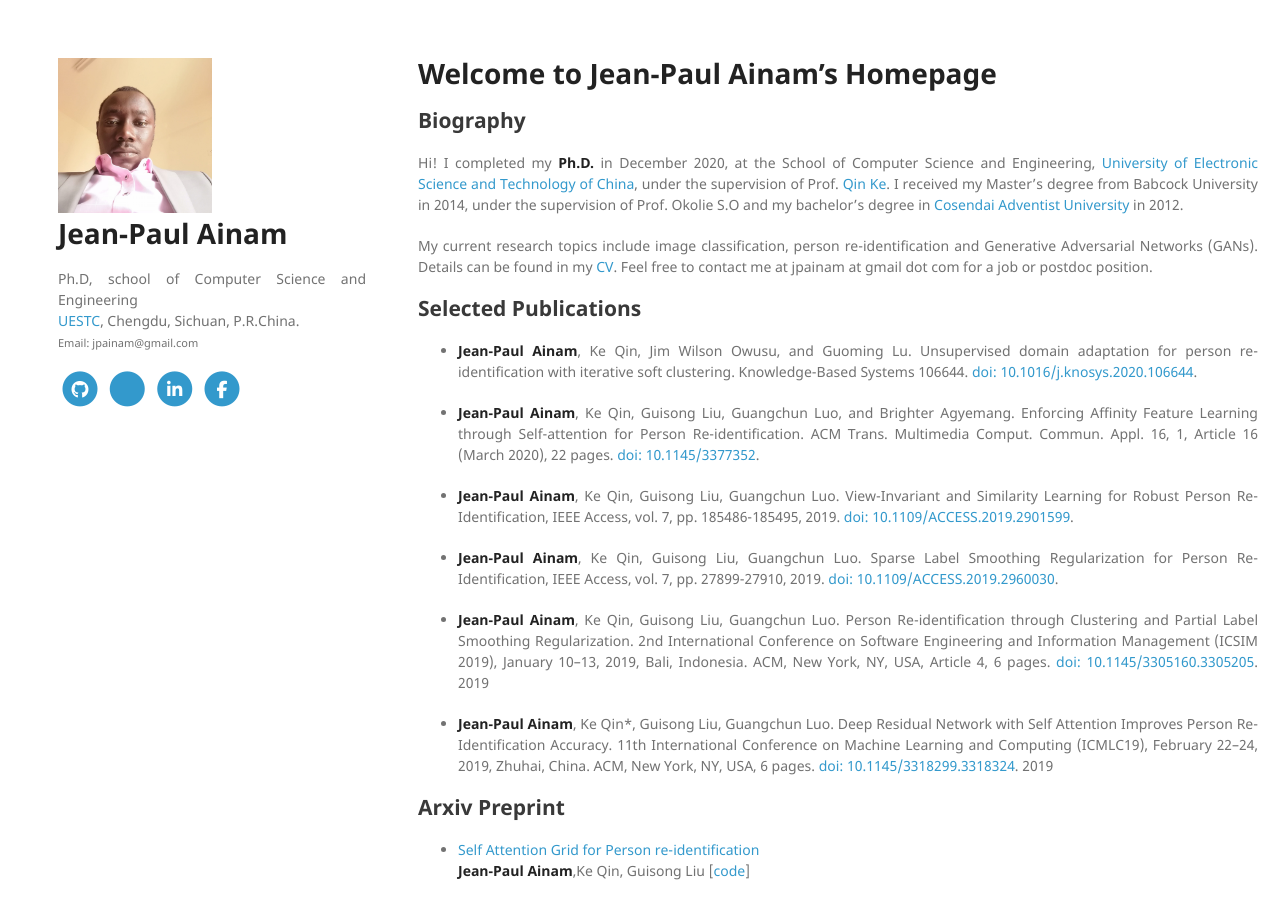
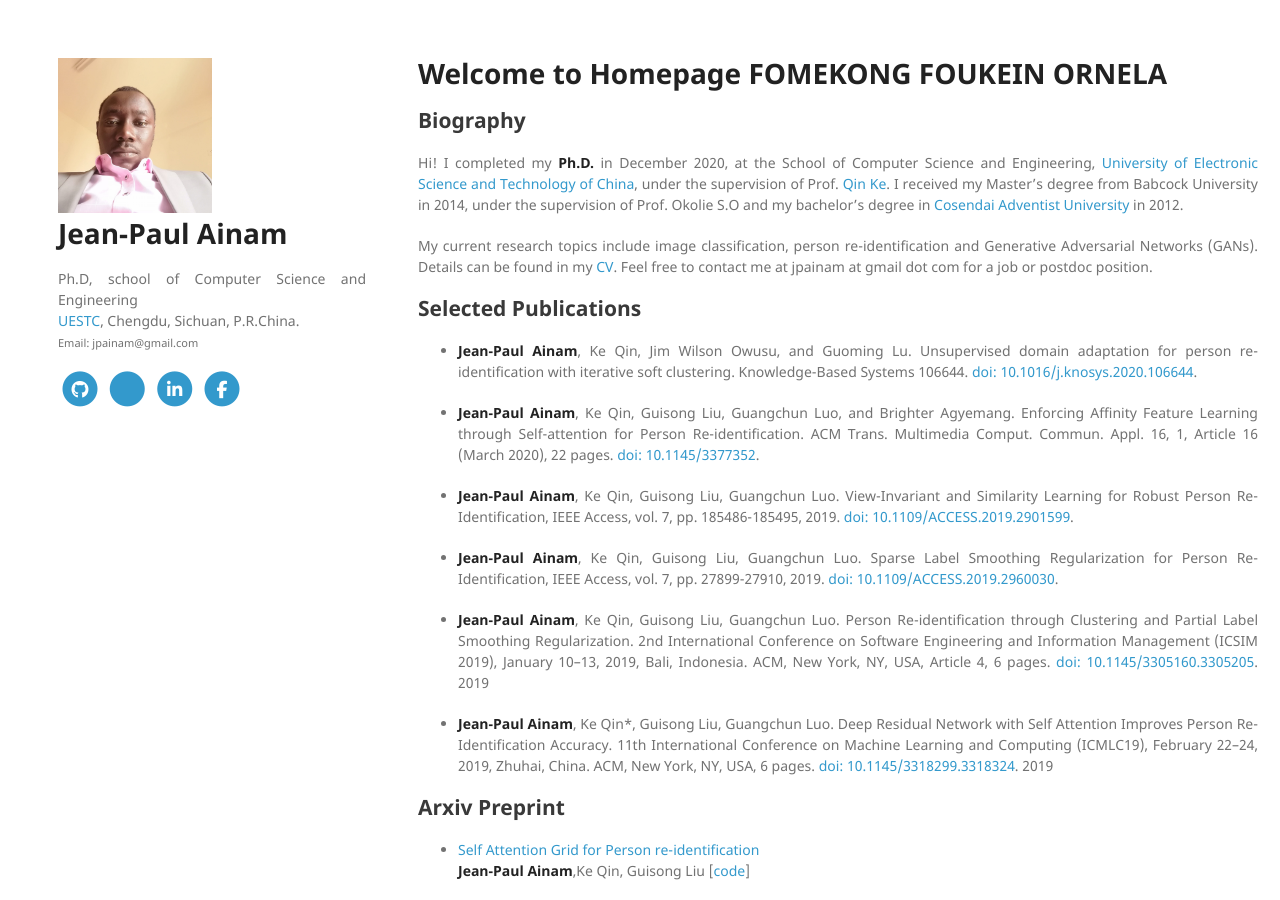
Before and after one commit to ornela1998/ornela1998.github.io, a Jekyll site: the page built from index.md, in a window 1280 px wide and 900 px high. Built offline with Jekyll 4.4.1, drawn with Linux system fonts in a browser that asks for light colours; nearby versions of some CDN libraries; our own code applies the rules of GitHub Pages for plain Markdown files; a style sheet for code colours, icons or effects is not loaded.

Commit message:
Update index.md

```diff
--- a/index.md
+++ b/index.md
@@ -1,4 +1,4 @@
-# Welcome to Jean-Paul Ainam's Homepage
+# Welcome to Homepage FOMEKONG FOUKEIN ORNELA
 
 ## Biography
 
```
